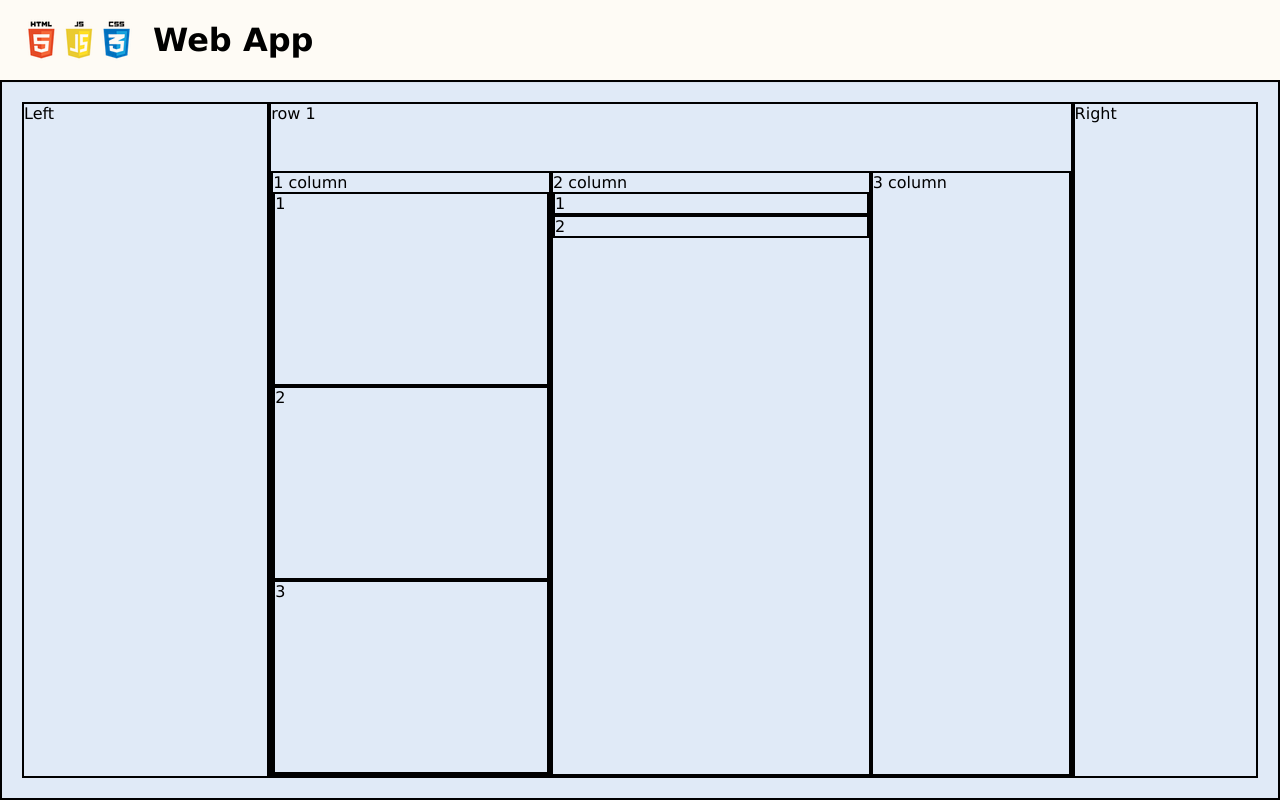
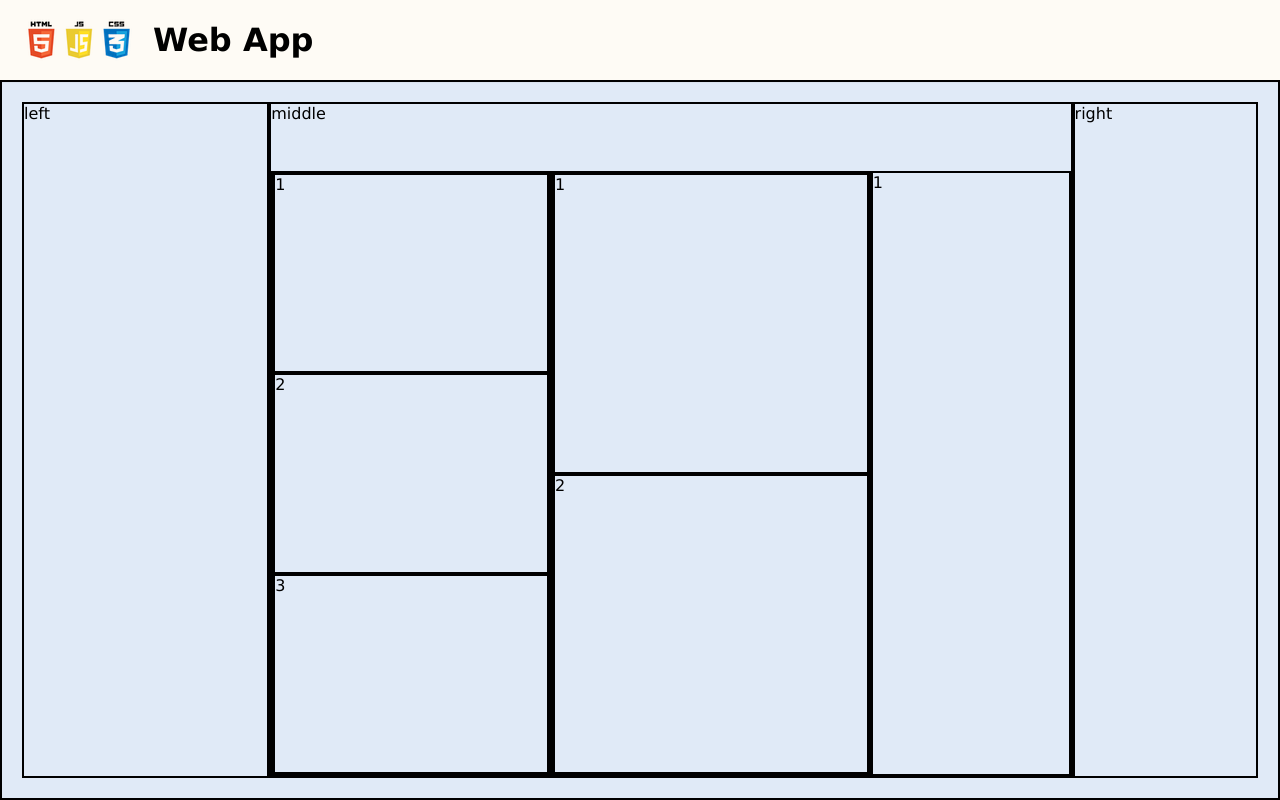
Before and after one commit to TabethaSnead/css-practice, a plain HTML site: page index.html in a window 1280 px wide. Drawn offline with Linux system fonts and the light colour scheme.

Commit message:
added 2 more rows to center bottom column 2

```diff
--- a/index.html
+++ b/index.html
@@ -29,29 +29,27 @@
         </header>
 
         <main>
-            <div class="left">Left</div>
+            <div class="left">left</div>
 
             <div class="middle">
-                <nav class="middle-row-1">row 1</nav>
+                <nav class="middle-row-1">middle</nav>
                 <div class="middle-row-2">
                     <div class="middle-bottom">
                         <div class="column1">
-                            1 column
                             <div>1</div>
                             <div>2</div>
                             <div>3</div>
                         </div>
-                        <div>
-                            2 column
+                        <div class="column2">
                             <div>1</div>
                             <div>2</div>
                         </div>
-                        <div>3 column</div>
+                        <div>1</div>
                     </div>
                 </div>
             </div>
 
-            <div class="right">Right</div>
+            <div class="right">right</div>
         </main>
     </body>
 </html>
--- a/styles/global.css
+++ b/styles/global.css
@@ -74,3 +74,12 @@ main {
 .column1 > div {
     flex-grow: 1;
 }
+
+.column2 {
+    display: flex;
+    flex-direction: column;
+}
+
+.column2 > div {
+    flex-grow: 1;
+}
```
